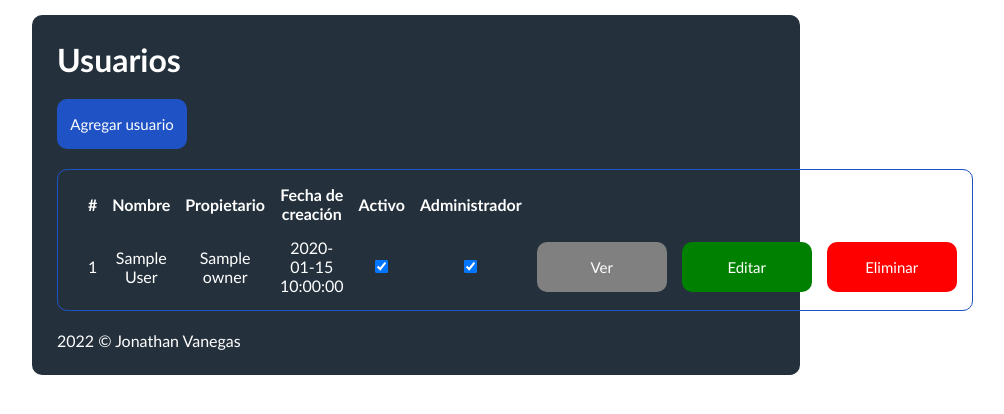
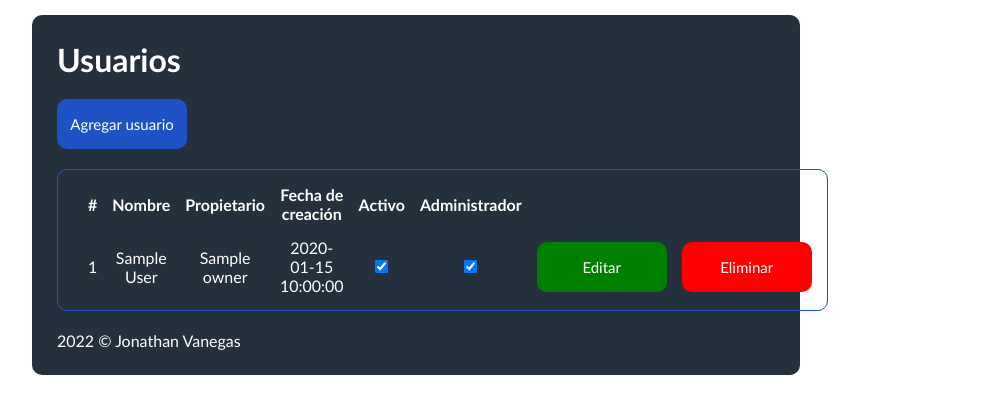
Before and after one commit to srquike/php-crud, a PHP site: page / in a window 1280 px wide. Shown: the top 414 px of the page, without its empty margins (224-1228 px from the left). Run offline with PHP 8.4, Linux system fonts and the light colour scheme; tables that the repository leaves empty or names only in its code hold one stand-in row (values such as "Sample post").

Commit message:
Se elimino la opcion para ver detalle de los usuarios

```diff
--- a/index.php
+++ b/index.php
@@ -21,7 +21,6 @@ include('templates\header.php');
             <th>Administrador</th>
             <th></th>
             <th></th>
-            <th></th>
         </thead>
         <tbody>
             <?php get_users(); ?>
--- a/scripts/get_users.php
+++ b/scripts/get_users.php
@@ -23,7 +23,6 @@ function get_users() {
                 . '<td>' . $user['created_at'] . '</td>'
                 . '<td><input type="checkbox" id="is_active" name="is_active"' . $is_active . '></td>'
                 . '<td><input type="checkbox" id="is_administrator" name="is_administrator"' . $is_administrator . '></td>'
-                . '<td><button type="submit" class="btn-details"><a href="#">Ver</a></button></td>'
                 . '<td><button type="submit" class="btn-edit"><a href="#">Editar</a></button></td>'
                 . '<td><button type="submit" class="btn-cancel"><a href="#">Eliminar</a></button></td>'
                 . '</tr>';
```
